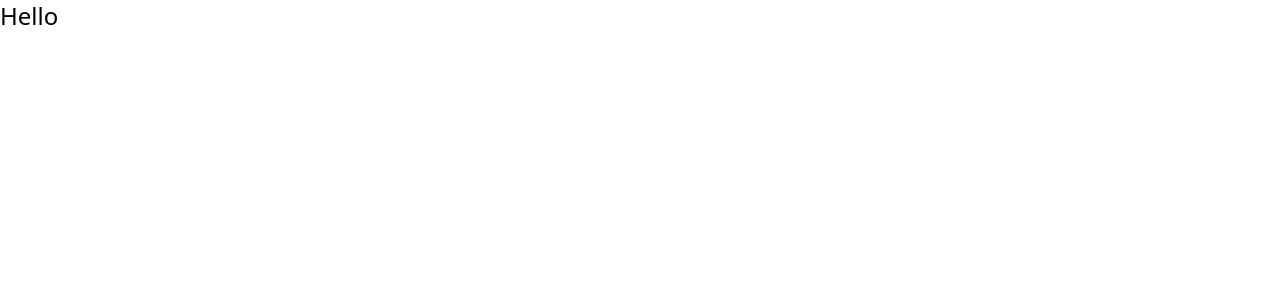
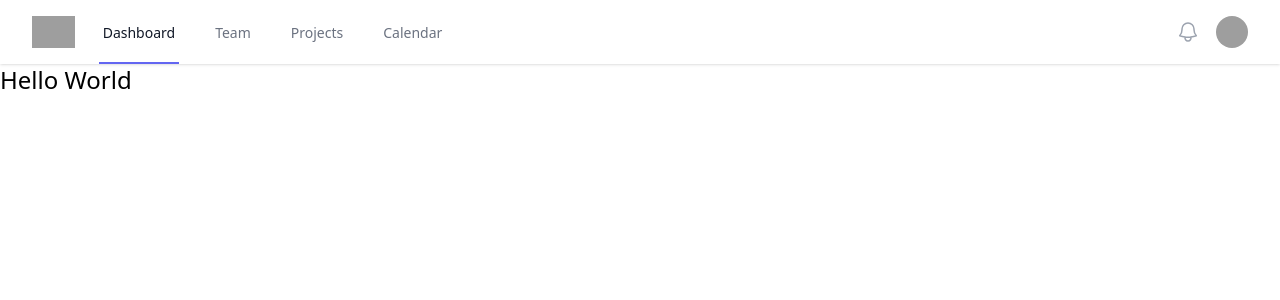
Before and after one commit to callan321/ignite-life-frontend-experimental, a React (Vite) app: page / in a window 1280 px wide. Shown: the top 300 px of the page. Built offline with nearby package versions, Linux system fonts and the light colour scheme; grey boxes are pictures that could not be loaded.

Commit message:
Added a main layout

```diff
--- a/package.json
+++ b/package.json
@@ -13,7 +13,8 @@
     "@headlessui/react": "^2.1.2",
     "@heroicons/react": "^2.1.5",
     "react": "^18.3.1",
-    "react-dom": "^18.3.1"
+    "react-dom": "^18.3.1",
+    "react-router-dom": "^6.25.1"
   },
   "devDependencies": {
     "@types/react": "^18.3.3",
--- a/src/App.tsx
+++ b/src/App.tsx
@@ -1,6 +1,14 @@
-function App() {
-  return (
-    <h1 className="text-2xl">Hello</h1>
-  )
+import {Route, Routes} from "react-router-dom";
+import Home from "./pages/Home.tsx";
+import MainLayout from "./layouts/MainLayout.tsx";
+
+
+export default function App() {
+    return (
+        <Routes>
+            <Route path="/" element={<MainLayout/>}>
+                <Route index element={<Home/>}/>
+            </ Route>
+        </Routes>
+    )
 }
-export default App
--- a/src/layouts/MainLayout.tsx
+++ b/src/layouts/MainLayout.tsx
@@ -1,7 +1,11 @@
 import NavBar from "../components/NavBar.tsx";
+import {Outlet} from "react-router-dom";
 
 export default function MainLayout() {
     return (
-        <NavBar/>
+        <div>
+            <NavBar/>
+            <Outlet/>
+        </div>
     )
 }
--- a/src/main.tsx
+++ b/src/main.tsx
@@ -2,9 +2,12 @@ import React from 'react'
 import ReactDOM from 'react-dom/client'
 import App from './App.tsx'
 import './index.css'
+import {BrowserRouter} from "react-router-dom";
 
 ReactDOM.createRoot(document.getElementById('root')!).render(
-  <React.StrictMode>
-    <App />
-  </React.StrictMode>,
+    <React.StrictMode>
+        <BrowserRouter>
+            <App/>
+        </BrowserRouter>
+    </React.StrictMode>,
 )
--- /dev/null
+++ b/src/pages/Home.tsx
@@ -0,0 +1,5 @@
+export default function Home() {
+    return (
+        <h1 className="text-2xl">Hello World</h1>
+    )
+}
```
Also changed, not shown: 1 other file (tests, documents, lock files or other folders).
